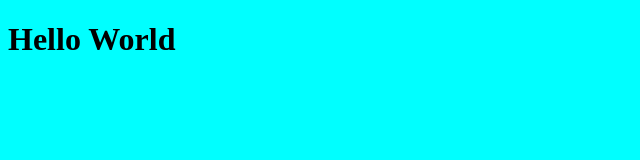
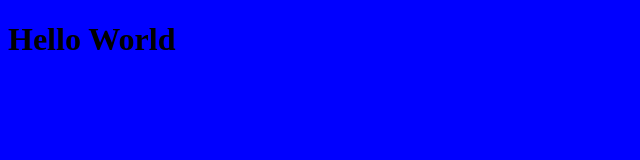
Before and after one commit to mb4321-crypto/cicddemo, a plain HTML site: page index.html in a window 1280 px wide. Shown: the whole page, without its empty margins (0-640 px from the left). Drawn offline with Linux system fonts and the light colour scheme.

Commit message:
Update index.html

```diff
--- a/index.html
+++ b/index.html
@@ -5,7 +5,8 @@
     <meta name="viewport" content="width=device-width, initial-scale=1.0">
     <title>Demo</title>
 </head>
-<body style="background-color: aqua;">
+<body style="background-color: blue;">
    <h1>Hello World</h1>
 </body>
+
 </html>
```
